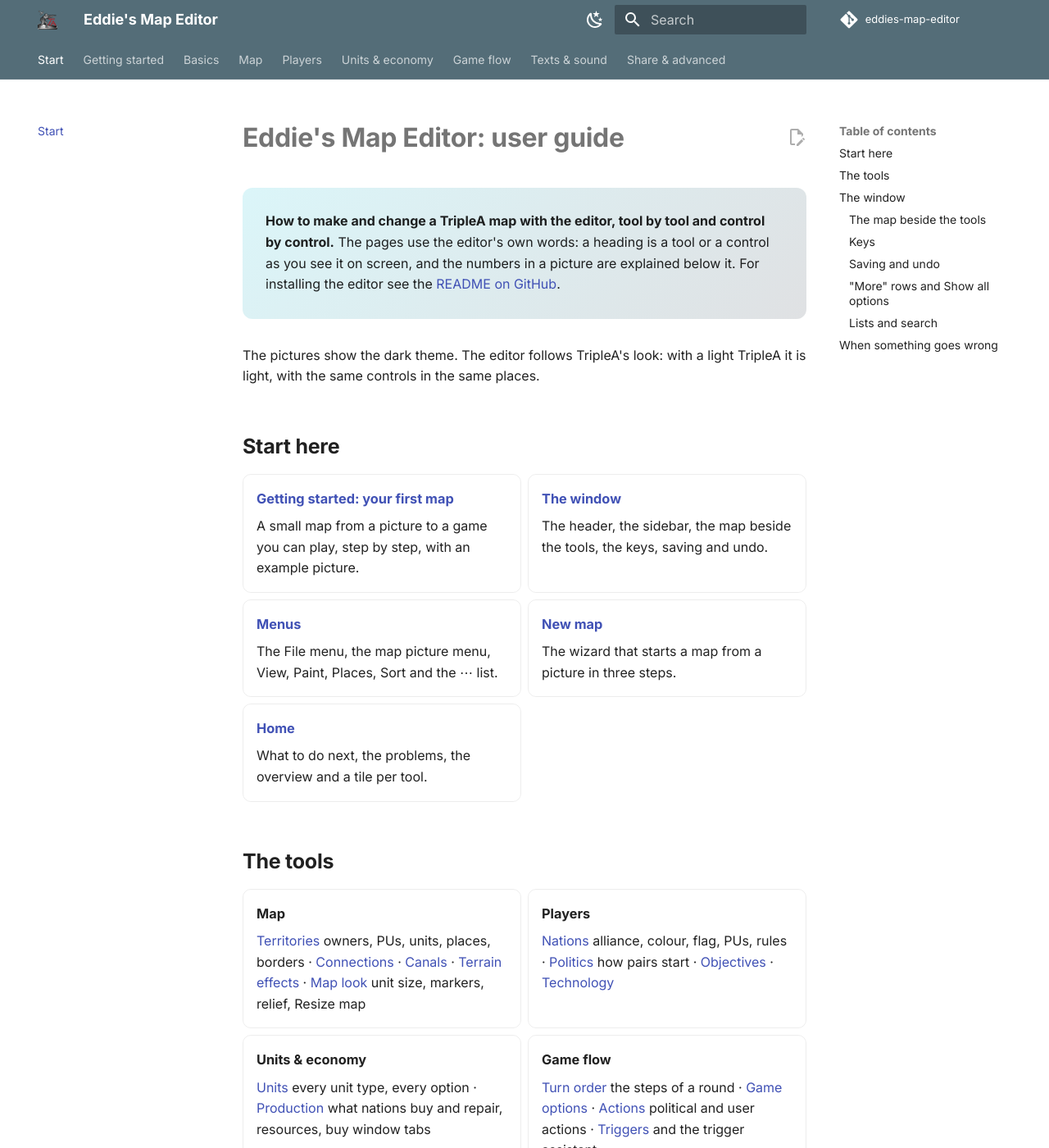
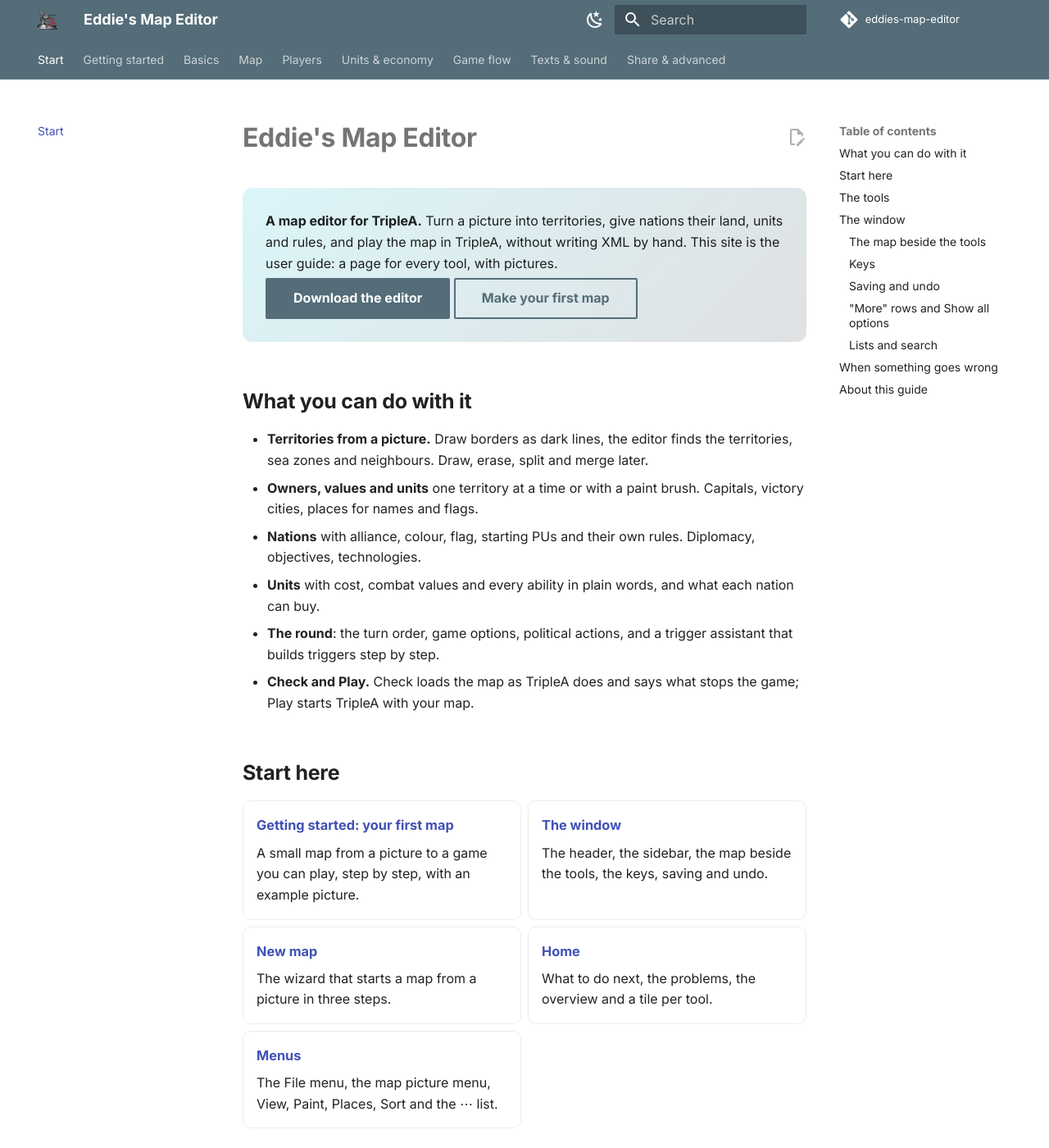
Before and after one commit to xXEddieXxx/eddies-map-editor, an MkDocs documentation site: the page built from docs/guide/README.md, in a window 1280 px wide and 1400 px high. Shown: the whole window at 82% size. Built offline with MkDocs 1.6.1 and Material for MkDocs 9.7.7, drawn with Linux system fonts in a browser that asks for light colours; comment, search, counter and statistics services are not loaded; some of the changed text lies outside the part shown.

Commit message:
The guide's start page says what the editor is before how the guide is written
What the editor does and where to get it first, then Getting started, the window and the
tools; the conventions of the pages go to the end under About this guide.

```diff
--- a/docs/guide/README.md
+++ b/docs/guide/README.md
@@ -1,16 +1,30 @@
-# Eddie's Map Editor: user guide
+# Eddie's Map Editor
 
 <div class="hero" markdown>
 
-**How to make and change a TripleA map with the editor, tool by tool and control by control.**
-The pages use the editor's own words: a heading is a tool or a control as you see it on screen,
-and the numbers in a picture are explained below it. For installing the editor see the
-[README on GitHub](https://github.com/xXEddieXxx/eddies-map-editor#get-started).
+**A map editor for TripleA.** Turn a picture into territories, give nations their land, units
+and rules, and play the map in TripleA, without writing XML by hand. This site is the user
+guide: a page for every tool, with pictures.
+
+[Download the editor](https://github.com/xXEddieXxx/eddies-map-editor/releases/latest){ .md-button .md-button--primary }
+[Make your first map](getting-started.md){ .md-button }
 
 </div>
 
-The pictures show the dark theme. The editor follows TripleA's look: with a light TripleA it is
-light, with the same controls in the same places.
+## What you can do with it
+
+- **Territories from a picture.** Draw borders as dark lines, the editor finds the territories,
+  sea zones and neighbours. Draw, erase, split and merge later.
+- **Owners, values and units** one territory at a time or with a paint brush. Capitals, victory
+  cities, places for names and flags.
+- **Nations** with alliance, colour, flag, starting PUs and their own rules. Diplomacy,
+  objectives, technologies.
+- **Units** with cost, combat values and every ability in plain words, and what each nation can
+  buy.
+- **The round**: the turn order, game options, political actions, and a trigger assistant that
+  builds triggers step by step.
+- **Check and Play.** Check loads the map as TripleA does and says what stops the game; Play
+  starts TripleA with your map.
 
 ## Start here
 
@@ -24,10 +38,6 @@ light, with the same controls in the same places.
 
     The header, the sidebar, the map beside the tools, the keys, saving and undo.
 
-- [**Menus**](menus.md)
-
-    The File menu, the map picture menu, View, Paint, Places, Sort and the ⋯ list.
-
 - [**New map**](new-map.md)
 
     The wizard that starts a map from a picture in three steps.
@@ -36,9 +46,15 @@ light, with the same controls in the same places.
 
     What to do next, the problems, the overview and a tile per tool.
 
+- [**Menus**](menus.md)
+
+    The File menu, the map picture menu, View, Paint, Places, Sort and the ⋯ list.
+
 </div>
 
 ## The tools
+
+Every tool has a page that describes each of its controls.
 
 <div class="grid cards" markdown>
 
@@ -174,3 +190,12 @@ back to the list.
 
 Found a bug or miss a feature? Open an issue at
 [github.com/xXEddieXxx/eddies-map-editor/issues](https://github.com/xXEddieXxx/eddies-map-editor/issues).
+
+## About this guide
+
+The pages use the editor's own words: a heading is a tool or a control as you see it on screen.
+A picture has red numbers at the controls, and the list below the picture explains them in that
+order. The pictures show the dark theme; the editor follows TripleA's look, so with a light
+TripleA it is light, with the same controls in the same places. For installing the editor see the
+[README on GitHub](https://github.com/xXEddieXxx/eddies-map-editor#get-started); each release
+names the TripleA release it was tested with.
```
